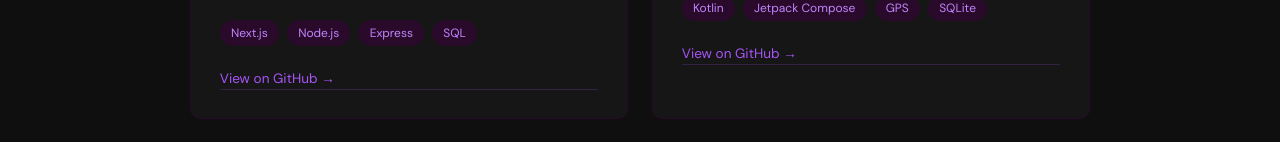
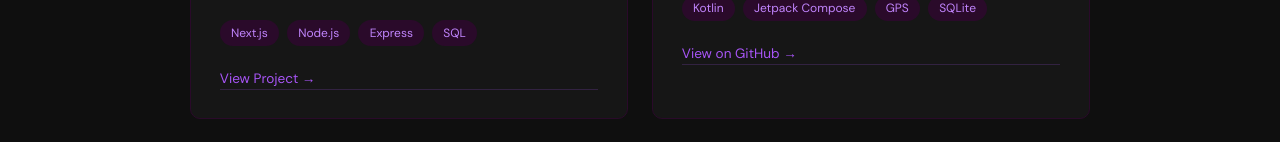
Before and after one commit to ShadowK4t/Portfolio, a React (Create React App) app: page /projects in a window 1280 px wide. Shown: the part 425-567 px from the top of the page. Built offline with nearby package versions, Linux system fonts and the light colour scheme.

Commit message:
squirrel std project live link add

```diff
--- a/src/pages/Projects.jsx
+++ b/src/pages/Projects.jsx
@@ -8,7 +8,7 @@ const projects = [
     description: "A fullstack task management web app built for an active game development studio. Similar in concept to Jira — features task assignment, project tracking, and user roles.",
     stack: ["Next.js", "Node.js", "Express", "SQL"],
     github: "https://github.com/ShadowK4t/SquirrelStd",
-    live: null,
+    live: "https://squirrel-std.vercel.app/board",
   },
   {
     id: 2,
```
